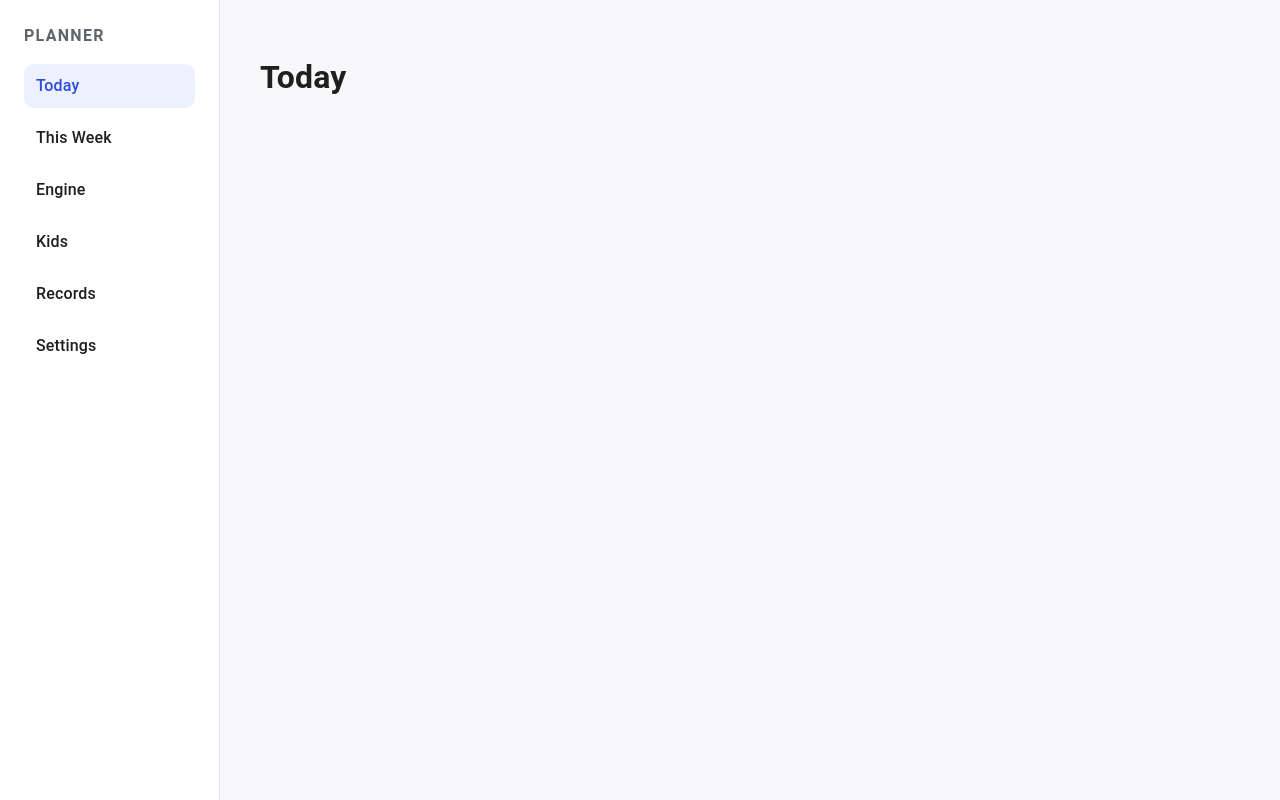
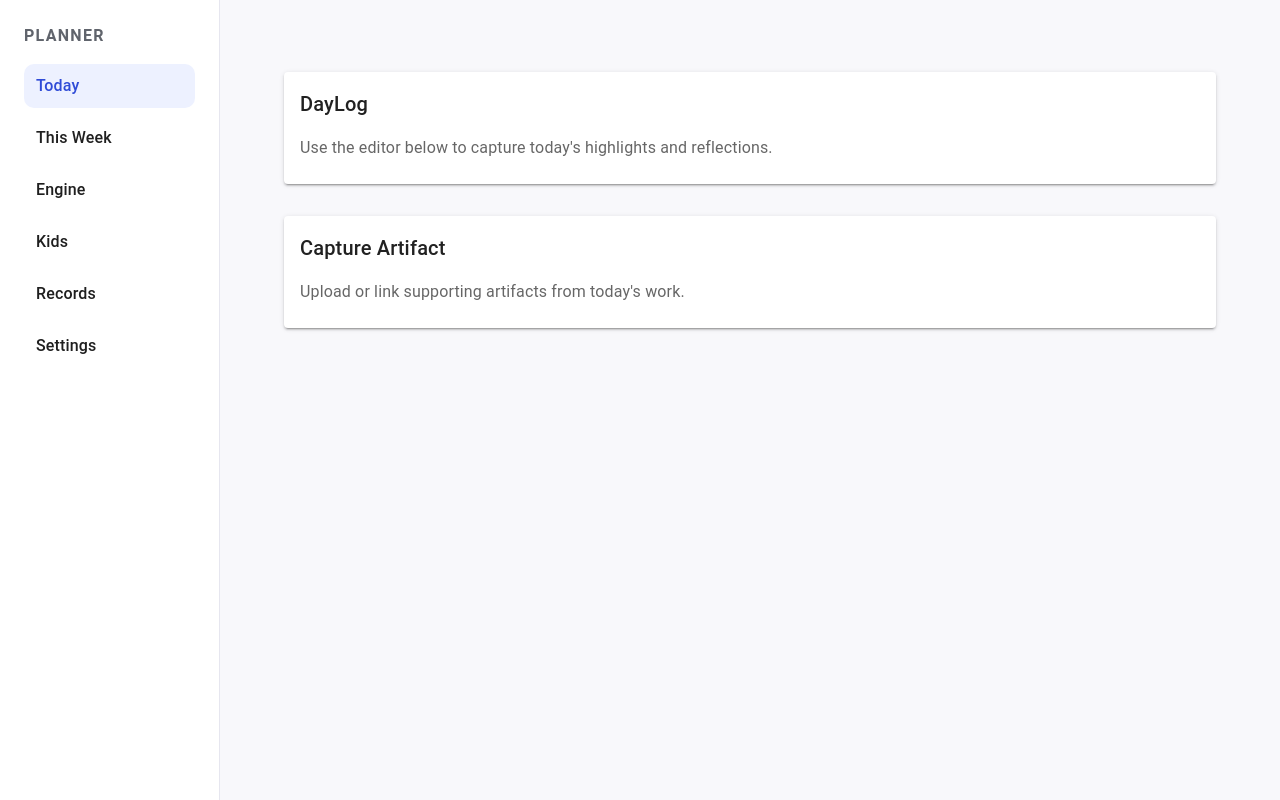
Before and after one commit to barnes-ngb/first-principles-engine, a React (Vite) app: page /today in a window 1280 px wide. Built offline with nearby package versions, Linux system fonts and the light colour scheme.

Commit message:
Add page layout and section cards

```diff
--- /dev/null
+++ b/src/components/Page.tsx
@@ -0,0 +1,15 @@
+import Container from '@mui/material/Container'
+import Stack from '@mui/material/Stack'
+import type { ReactNode } from 'react'
+
+interface PageProps {
+  children: ReactNode
+}
+
+export default function Page({ children }: PageProps) {
+  return (
+    <Container maxWidth="lg" sx={{ py: { xs: 3, md: 5 } }}>
+      <Stack spacing={{ xs: 3, md: 4 }}>{children}</Stack>
+    </Container>
+  )
+}
--- /dev/null
+++ b/src/components/SectionCard.tsx
@@ -0,0 +1,25 @@
+import Card from '@mui/material/Card'
+import CardContent from '@mui/material/CardContent'
+import Stack from '@mui/material/Stack'
+import Typography from '@mui/material/Typography'
+import type { ReactNode } from 'react'
+
+interface SectionCardProps {
+  title: string
+  children: ReactNode
+}
+
+export default function SectionCard({ title, children }: SectionCardProps) {
+  return (
+    <Card elevation={2}>
+      <CardContent>
+        <Stack spacing={2}>
+          <Typography component="h2" variant="h6">
+            {title}
+          </Typography>
+          {children}
+        </Stack>
+      </CardContent>
+    </Card>
+  )
+}
--- a/src/features/today/TodayPage.tsx
+++ b/src/features/today/TodayPage.tsx
@@ -1,3 +1,21 @@
+import Typography from '@mui/material/Typography'
+
+import Page from '../../components/Page'
+import SectionCard from '../../components/SectionCard'
+
 export default function TodayPage() {
-  return <h1>Today</h1>
+  return (
+    <Page>
+      <SectionCard title="DayLog">
+        <Typography color="text.secondary">
+          Use the editor below to capture today&apos;s highlights and reflections.
+        </Typography>
+      </SectionCard>
+      <SectionCard title="Capture Artifact">
+        <Typography color="text.secondary">
+          Upload or link supporting artifacts from today&apos;s work.
+        </Typography>
+      </SectionCard>
+    </Page>
+  )
 }
```
